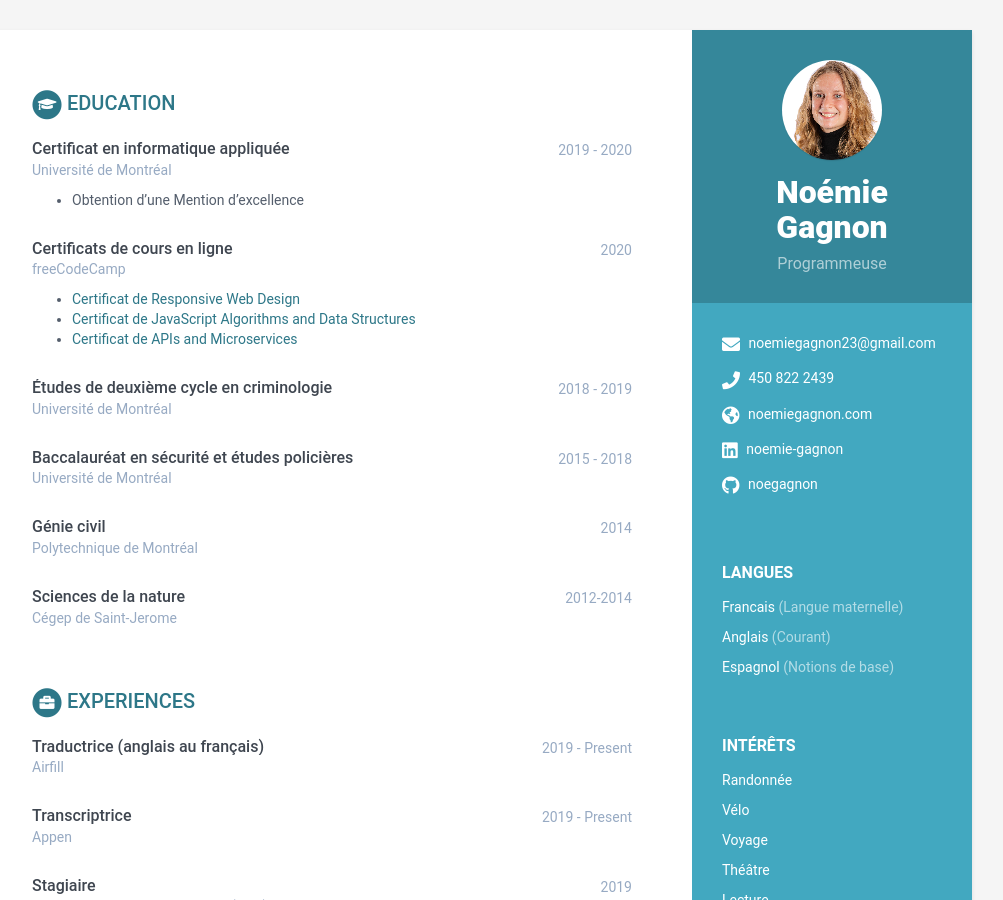
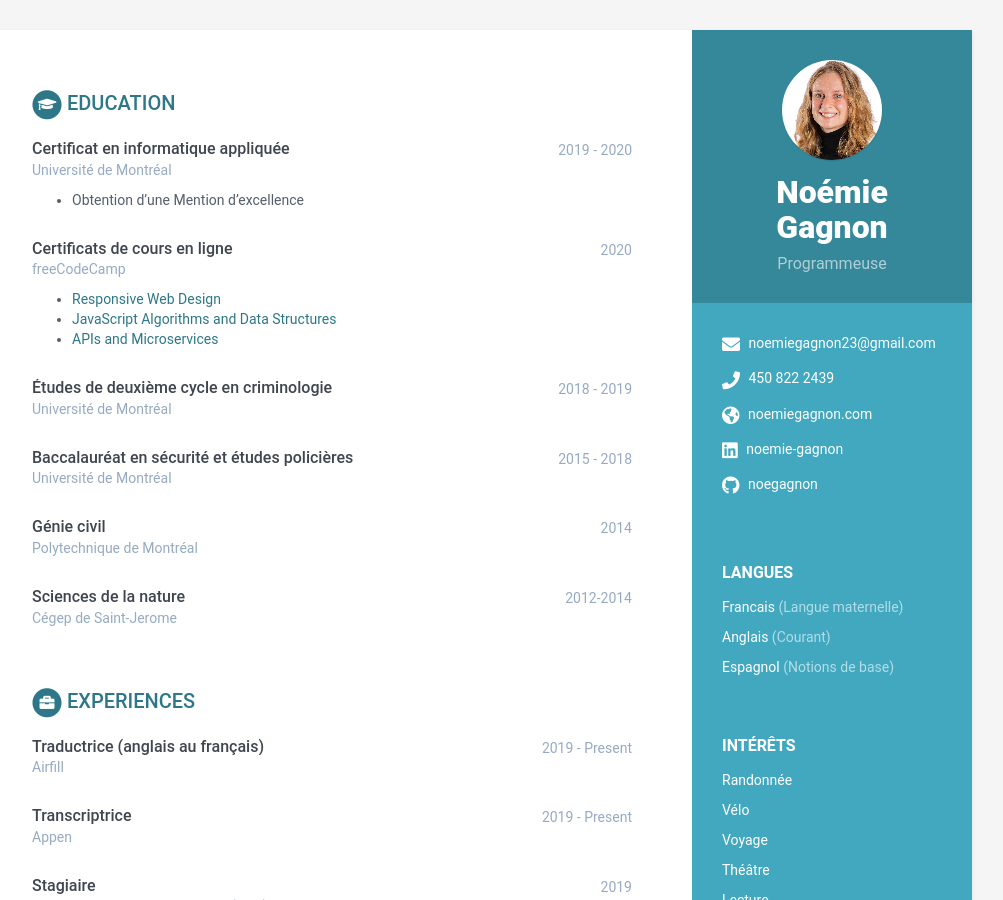
Before and after one commit to noegagnon/cv-fr, a Jekyll site: the page built from index.html, in a window 1280 px wide and 900 px high. Shown: the whole window, without its empty margins (168-1171 px from the left). Built offline with Jekyll 4.4.1, drawn with Linux system fonts in a browser that asks for light colours.

Commit message:
retrait mot certificat pour chaque

```diff
--- a/_data/data.yml
+++ b/_data/data.yml
@@ -50,9 +50,9 @@ education:
       university: freeCodeCamp
       time: 2020
       details: |
-          - <a href="https://www.freecodecamp.org/certification/fcc048ff84e-2260-4043-b930-b37e6fe7a77f/responsive-web-design" target="_blank">Certificat de Responsive Web Design</a>
-          - <a href="https://www.freecodecamp.org/certification/fcc048ff84e-2260-4043-b930-b37e6fe7a77f/javascript-algorithms-and-data-structures" target="_blank">Certificat de JavaScript Algorithms and Data Structures</a>
-          - <a href="https://www.freecodecamp.org/certification/fcc048ff84e-2260-4043-b930-b37e6fe7a77f/apis-and-microservices" target="_blank">Certificat de APIs and Microservices</a>
+          - <a href="https://www.freecodecamp.org/certification/fcc048ff84e-2260-4043-b930-b37e6fe7a77f/responsive-web-design" target="_blank">Responsive Web Design</a>
+          - <a href="https://www.freecodecamp.org/certification/fcc048ff84e-2260-4043-b930-b37e6fe7a77f/javascript-algorithms-and-data-structures" target="_blank">JavaScript Algorithms and Data Structures</a>
+          - <a href="https://www.freecodecamp.org/certification/fcc048ff84e-2260-4043-b930-b37e6fe7a77f/apis-and-microservices" target="_blank">APIs and Microservices</a>
 
 
     - degree: Études de deuxième cycle en criminologie
```
